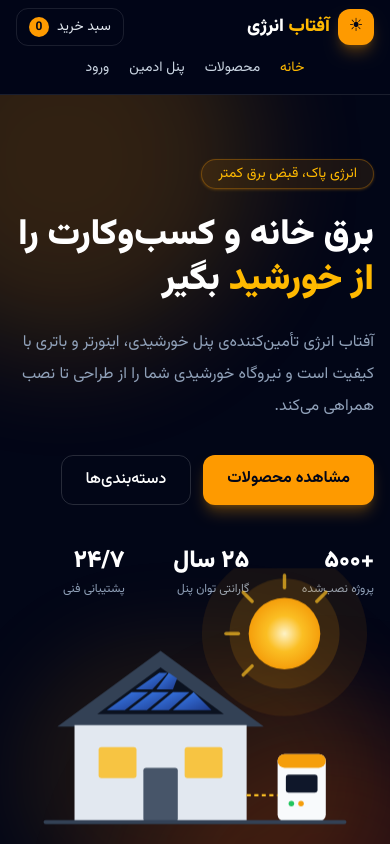
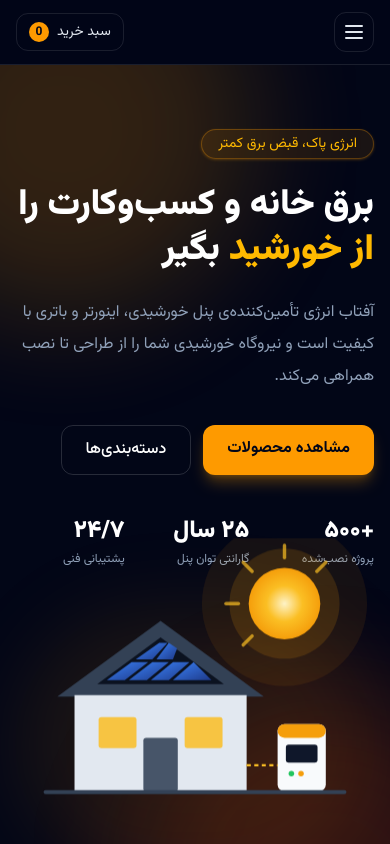
Before and after one commit to shervinaabc-hash/my-app-online-shop, a Next.js app: page / in a window 390 px wide. Shown: the top 844 px of the page. Built offline with nearby package versions, Linux system fonts and the light colour scheme.

Commit message:
feat: update responsive navbar layout

```diff
--- a/src/components/Navbar.tsx
+++ b/src/components/Navbar.tsx
@@ -1,3 +1,139 @@
+// "use client";
+// import Link from "next/link";
+// import Container from "./container";
+// import { usePathname, useSearchParams } from "next/navigation";
+// import { Suspense, useState } from "react";
+// import { useShopingCartP } from "../context/ShopingCartItemPro";
+// import { categories } from "../utils/categories";
+
+// function CategoryBar() {
+//   const searchParams = useSearchParams();
+//   const activeCategory = searchParams.get("category") ?? "";
+
+//   const items = [{ slug: "", title: "همه محصولات" }, ...categories];
+
+//   return (
+//     <div className="border-t border-white/5 bg-slate-900/95">
+//       <Container>
+//         <div className="flex gap-2 overflow-x-auto py-2">
+//           {items.map((item) => {
+//             const isActive = activeCategory === item.slug;
+//             return (
+//               <Link
+//                 key={item.slug}
+//                 href={item.slug ? `/Store?category=${item.slug}` : "/Store"}
+//                 className={`whitespace-nowrap rounded-full px-4 py-1.5 text-sm transition ${
+//                   isActive
+//                     ? "bg-amber-500 font-semibold text-slate-950"
+//                     : "text-slate-300 hover:bg-white/10 hover:text-amber-400"
+//                 }`}
+//               >
+//                 {item.title}
+//               </Link>
+//             );
+//           })}
+//         </div>
+//       </Container>
+//     </div>
+//   );
+// }
+
+// function Navbar() {
+// const {getproudocttotaly}= useShopingCartP()
+// const pathname= usePathname()
+// const [isProductsHover, setIsProductsHover] = useState(false)
+
+//   const navLink = [
+//     {
+//       href: "/",
+
+//       title: "خانه",
+//     },
+
+//     {
+//       href: "/Store",
+
+//       title: "محصولات",
+//     },
+//      {
+//       href: "/adminPanel",
+
+//       title: "پنل ادمین",
+//     },
+//          {
+//       href: "/login",
+
+//       title: "ورود",
+//     },
+//   ];
+
+//   const isStorePage = pathname.startsWith("/Store")
+//   const showCategoryBar = isStorePage || isProductsHover
+
+//   return (
+//     <header
+//       className="sticky top-0 z-50 border-b border-white/10 bg-slate-950/90 backdrop-blur"
+//       onMouseLeave={() => setIsProductsHover(false)}
+//     >
+//       <nav>
+//         <Container>
+//           <div className="flex min-h-16 flex-wrap items-center justify-between gap-y-1 py-2">
+//             <Link href="/" className="flex items-center gap-2 whitespace-nowrap text-lg font-black text-white">
+//               <span className="flex h-9 w-9 items-center justify-center rounded-xl bg-amber-500 text-slate-950 shadow-lg shadow-amber-500/30">
+//                 ☀
+//               </span>
+//               <span>
+//                 <span className="text-amber-400">آفتاب</span> انرژی
+//               </span>
+//             </Link>
+
+//             <div className="order-last flex w-full items-center justify-center gap-1 sm:gap-2 md:order-none md:w-auto">
+//               {navLink.map((item) => {
+//                 const isActive = item.href === "/" ? pathname === "/" : pathname.startsWith(item.href)
+//                 return (
+//                   <Link
+//                     key={item.href}
+//                     href={item.href}
+//                     onMouseEnter={() => setIsProductsHover(item.href === "/Store")}
+//                     className={`rounded-lg px-2 py-2 text-sm transition sm:px-3 ${
+//                       isActive ? "text-amber-400" : "text-slate-300 hover:text-white"
+//                     }`}
+//                   >
+//                     {item.title}
+//                   </Link>
+//                 )
+//               })}
+//             </div>
+
+//             <Link
+//               href="/Cart"
+//               className="relative flex items-center gap-2 whitespace-nowrap rounded-xl border border-white/10 px-3 py-2 text-sm text-slate-200 transition hover:border-amber-500 hover:text-amber-400"
+//             >
+//               <span>سبد خرید</span>
+//               <span className="flex h-5 min-w-5 items-center justify-center rounded-full bg-amber-500 px-1 text-xs font-bold text-slate-950">
+//                 {getproudocttotaly}
+//               </span>
+//             </Link>
+//           </div>
+//         </Container>
+//       </nav>
+
+//       {showCategoryBar && (
+//         <Suspense>
+//           <CategoryBar />
+//         </Suspense>
+//       )}
+//     </header>
+//   );
+// }
+
+// export default Navbar;
+
+
+
+////////////////////////////این قسمت با کمک هوش مسصنوعی//////////////////////////
+
+
 "use client";
 import Link from "next/link";
 import Container from "./container";
@@ -39,36 +175,32 @@ function CategoryBar() {
 }
 
 function Navbar() {
-const {getproudocttotaly}= useShopingCartP()
-const pathname= usePathname()
-const [isProductsHover, setIsProductsHover] = useState(false)
+  const { getproudocttotaly } = useShopingCartP();
+  const pathname = usePathname();
+  const [isProductsHover, setIsProductsHover] = useState(false);
+  const [isMobileMenuOpen, setIsMobileMenuOpen] = useState(false);
 
   const navLink = [
     {
       href: "/",
-
       title: "خانه",
     },
-
     {
       href: "/Store",
-
       title: "محصولات",
     },
-     {
+    {
       href: "/adminPanel",
-
       title: "پنل ادمین",
     },
-         {
+    {
       href: "/login",
-
       title: "ورود",
     },
   ];
 
-  const isStorePage = pathname.startsWith("/Store")
-  const showCategoryBar = isStorePage || isProductsHover
+  const isStorePage = pathname.startsWith("/Store");
+  const showCategoryBar = isStorePage || isProductsHover;
 
   return (
     <header
@@ -77,44 +209,92 @@ const [isProductsHover, setIsProductsHover] = useState(false)
     >
       <nav>
         <Container>
-          <div className="flex min-h-16 flex-wrap items-center justify-between gap-y-1 py-2">
-            <Link href="/" className="flex items-center gap-2 whitespace-nowrap text-lg font-black text-white">
-              <span className="flex h-9 w-9 items-center justify-center rounded-xl bg-amber-500 text-slate-950 shadow-lg shadow-amber-500/30">
-                ☀
-              </span>
-              <span>
-                <span className="text-amber-400">آفتاب</span> انرژی
-              </span>
-            </Link>
+          <div className="flex min-h-16 items-center justify-between py-2">
 
-            <div className="order-last flex w-full items-center justify-center gap-1 sm:gap-2 md:order-none md:w-auto">
+            {/* سمت راست در موبایل: منوی همبرگری */}
+            <div className="flex items-center gap-2">
+              <button
+                onClick={() => setIsMobileMenuOpen(!isMobileMenuOpen)}
+                className="flex h-10 w-10 items-center justify-center rounded-xl border border-white/10 text-slate-200 md:hidden hover:border-amber-500 hover:text-amber-400"
+                aria-label="Toggle Menu"
+              >
+                {isMobileMenuOpen ? (
+                  <svg className="h-6 w-6" fill="none" viewBox="0 0 24 24" stroke="currentColor">
+                    <path strokeLinecap="round" strokeLinejoin="round" strokeWidth={2} d="M6 18L18 6M6 6l12 12" />
+                  </svg>
+                ) : (
+                  <svg className="h-6 w-6" fill="none" viewBox="0 0 24 24" stroke="currentColor">
+                    <path strokeLinecap="round" strokeLinejoin="round" strokeWidth={2} d="M4 6h16M4 12h16M4 18h16" />
+                  </svg>
+                )}
+              </button>
+            </div>
+
+            {/* منوی دسکتاپ (وسط) */}
+            <div className="hidden md:flex items-center gap-1 sm:gap-2">
               {navLink.map((item) => {
-                const isActive = item.href === "/" ? pathname === "/" : pathname.startsWith(item.href)
+                const isActive = item.href === "/" ? pathname === "/" : pathname.startsWith(item.href);
                 return (
                   <Link
                     key={item.href}
                     href={item.href}
                     onMouseEnter={() => setIsProductsHover(item.href === "/Store")}
-                    className={`rounded-lg px-2 py-2 text-sm transition sm:px-3 ${
+                    className={`rounded-lg px-3 py-2 text-sm transition ${
                       isActive ? "text-amber-400" : "text-slate-300 hover:text-white"
                     }`}
                   >
                     {item.title}
                   </Link>
-                )
+                );
               })}
             </div>
 
-            <Link
-              href="/Cart"
-              className="relative flex items-center gap-2 whitespace-nowrap rounded-xl border border-white/10 px-3 py-2 text-sm text-slate-200 transition hover:border-amber-500 hover:text-amber-400"
-            >
-              <span>سبد خرید</span>
-              <span className="flex h-5 min-w-5 items-center justify-center rounded-full bg-amber-500 px-1 text-xs font-bold text-slate-950">
-                {getproudocttotaly}
-              </span>
-            </Link>
+            {/* سمت چپ در موبایل: دکمه سبد خرید (و لوگو در دسکتاپ) */}
+            <div className="flex items-center gap-3">
+              {/* لوگو (فقط در دسکتاپ) */}
+              <Link href="/" className="hidden md:flex items-center gap-2 whitespace-nowrap text-lg font-black text-white">
+                <span className="flex h-9 w-9 items-center justify-center rounded-xl bg-amber-500 text-slate-950 shadow-lg shadow-amber-500/30">
+                  ☀
+                </span>
+                <span>
+                  <span className="text-amber-400">آفتاب</span> انرژی
+                </span>
+              </Link>
+
+              {/* سبد خرید (سمت چپ در موبایل) */}
+              <Link
+                href="/Cart"
+                className="relative flex items-center gap-2 whitespace-nowrap rounded-xl border border-white/10 px-3 py-2 text-sm text-slate-200 transition hover:border-amber-500 hover:text-amber-400"
+              >
+                <span>سبد خرید</span>
+                <span className="flex h-5 min-w-5 items-center justify-center rounded-full bg-amber-500 px-1 text-xs font-bold text-slate-950">
+                  {getproudocttotaly}
+                </span>
+              </Link>
+            </div>
+
           </div>
+
+          {/* منوی کشویی موبایل */}
+          {isMobileMenuOpen && (
+            <div className="md:hidden pb-4 pt-2 border-t border-white/10 flex flex-col gap-2">
+              {navLink.map((item) => {
+                const isActive = item.href === "/" ? pathname === "/" : pathname.startsWith(item.href);
+                return (
+                  <Link
+                    key={item.href}
+                    href={item.href}
+                    onClick={() => setIsMobileMenuOpen(false)}
+                    className={`rounded-lg px-4 py-2.5 text-sm transition ${
+                      isActive ? "bg-amber-500/10 text-amber-400 font-bold" : "text-slate-300 hover:bg-white/5 hover:text-white"
+                    }`}
+                  >
+                    {item.title}
+                  </Link>
+                );
+              })}
+            </div>
+          )}
         </Container>
       </nav>
 
```
